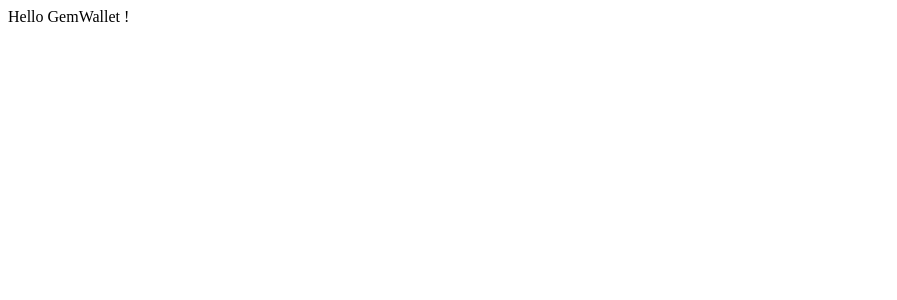
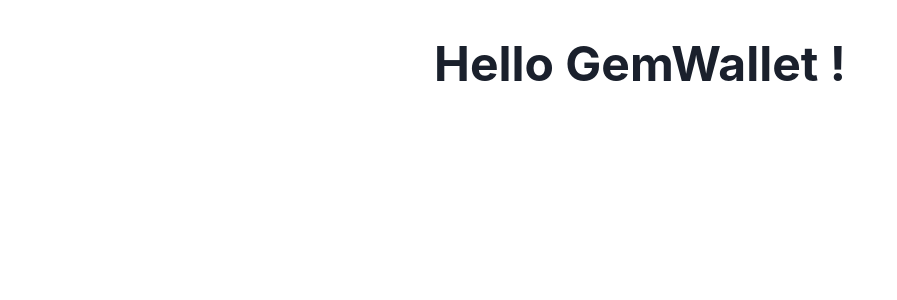
Before and after one commit to florent-uzio/xrpl-commons-july-2023, a React (Vite) app in the folder apps/gemwallet/: page / in a window 1280 px wide. Shown: the top 300 px of the page, without its empty margins (0-897 px from the left). Built offline with nearby package versions, Linux system fonts and the light colour scheme.

Commit message:
chakra ui

```diff
--- a/apps/gemwallet/package.json
+++ b/apps/gemwallet/package.json
@@ -10,7 +10,11 @@
     "preview": "vite preview"
   },
   "dependencies": {
+    "@chakra-ui/react": "^2.7.1",
+    "@emotion/react": "^11.11.1",
+    "@emotion/styled": "^11.11.0",
     "@gemwallet/api": "^3.1.0",
+    "framer-motion": "^10.12.17",
     "react": "^18.2.0",
     "react-dom": "^18.2.0"
   },
--- a/apps/gemwallet/src/App.tsx
+++ b/apps/gemwallet/src/App.tsx
@@ -1,5 +1,13 @@
+import { Container, Heading } from "@chakra-ui/react";
+
 function App() {
-  return <div>Hello GemWallet !</div>;
+  return (
+    <Container>
+      <Heading py="10" as="h1" size="2xl" textAlign="center">
+        Hello GemWallet !
+      </Heading>
+    </Container>
+  );
 }
 
 export default App;
--- a/apps/gemwallet/src/main.tsx
+++ b/apps/gemwallet/src/main.tsx
@@ -1,9 +1,13 @@
+import { ChakraProvider } from "@chakra-ui/react";
 import React from "react";
 import ReactDOM from "react-dom/client";
+
 import App from "./app";
 
 ReactDOM.createRoot(document.getElementById("root") as HTMLElement).render(
   <React.StrictMode>
-    <App />
+    <ChakraProvider>
+      <App />
+    </ChakraProvider>
   </React.StrictMode>
 );
```
Also changed, not shown: 1 other file (tests, documents, lock files or other folders).
